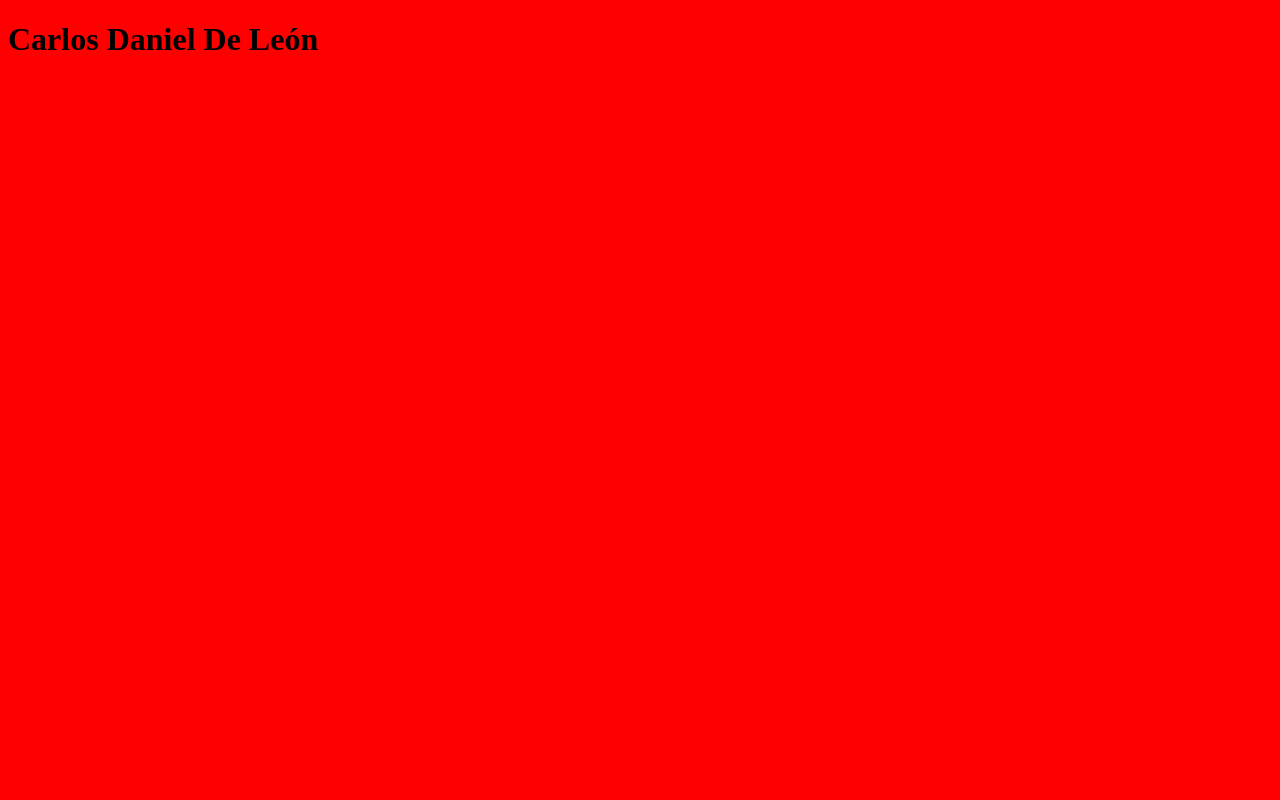
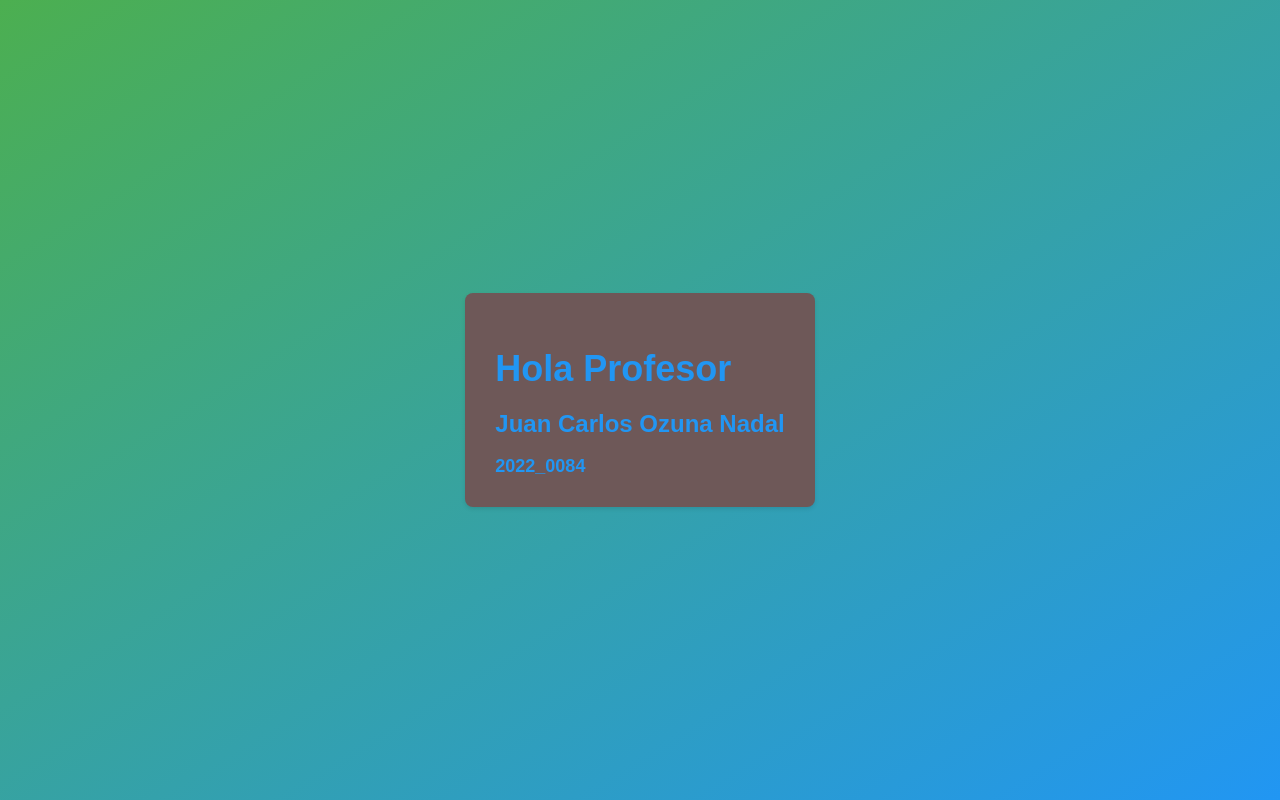
Before and after one commit to oviel123456/Webside_Electiva, a website: page index.html in a window 1280 px wide. Drawn offline with Linux system fonts and the light colour scheme.

Commit message:
first commit

```diff
--- a/index.html
+++ b/index.html
@@ -1,16 +1,68 @@
 <!DOCTYPE html>
-<html lang="en">
+<html>
 <head>
-    <meta charset="UTF-8">
-    <meta name="viewport" content="width=device-width, initial-scale=1.0">
-    <title>Document</title>
+    <title>Hola Mundo</title>
     <style>
-        body{
-            background-color: red;
+        body {
+            font-family: Arial, sans-serif;
+            background-image: linear-gradient(to bottom right, #4CAF50, #2196F3);
+            margin: 0;
+            padding: 0;
+        }
+
+        .container {
+            display: flex;
+            flex-direction: column;
+            align-items: center;
+            justify-content: center;
+            height: 100vh;
+        }
+
+        .card {
+            background-color: #6e5858;
+            border-radius: 8px;
+            box-shadow: 0 2px 4px rgba(0, 0, 0, 0.1);
+            padding: 30px;
+            transition: transform 0.3s ease-in-out;
+        }
+
+        .card:hover {
+            transform: translateY(-10px);
+            box-shadow: 0 4px 8px rgba(0, 0, 0, 0.2);
+        }
+
+        h1 {
+            font-size: 36px;
+            color:  #2196F3;
+            margin-bottom: 10px;
+        }
+
+        h2 {
+            font-size: 24px;
+            color: #2196F3;
+            margin-bottom: 10px;
+        }
+
+        h3 {
+            font-size: 18px;
+            color:  #2196F3;
+            margin-bottom: 0;
         }
     </style>
 </head>
 <body>
-    <h1>Carlos Daniel De León</h1>
+    <div class="container">
+        <div class="card">
+            <h1>
+                Hola Profesor
+            </h1>
+            <h2>
+                Juan Carlos Ozuna Nadal
+            </h2>
+            <h3>
+                2022_0084
+            </h3>
+        </div>
+    </div>
 </body>
 </html>
```
